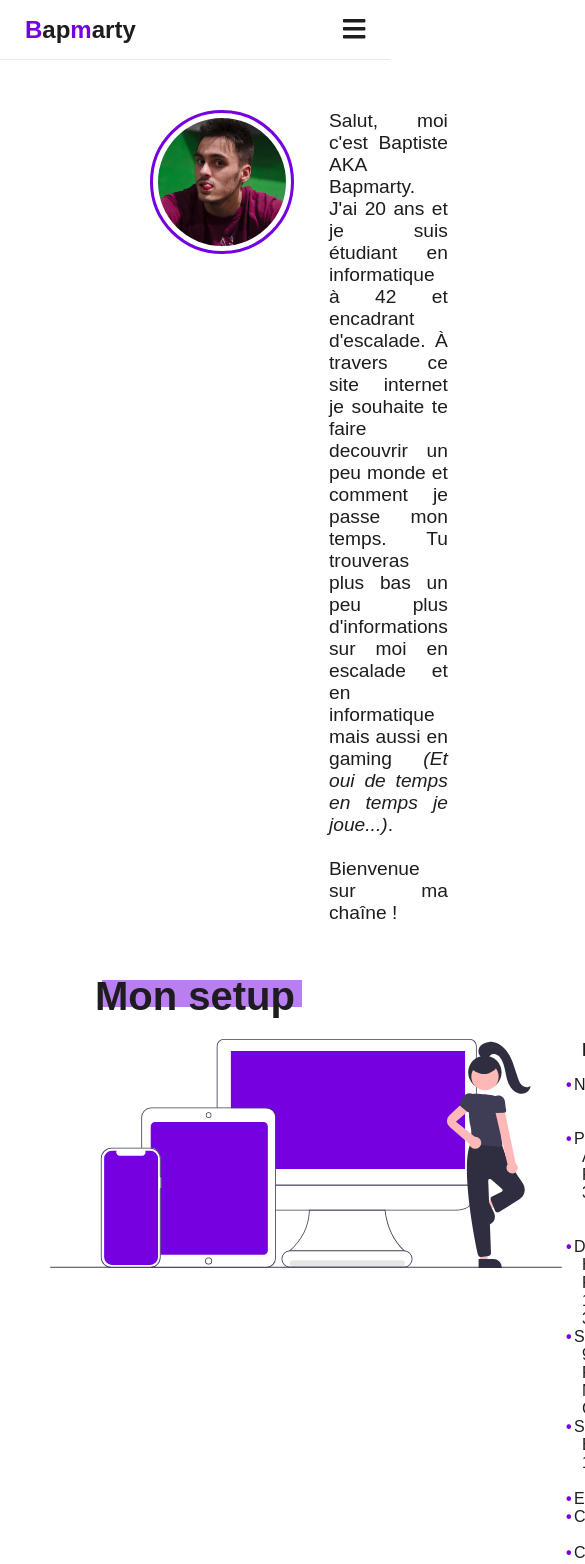
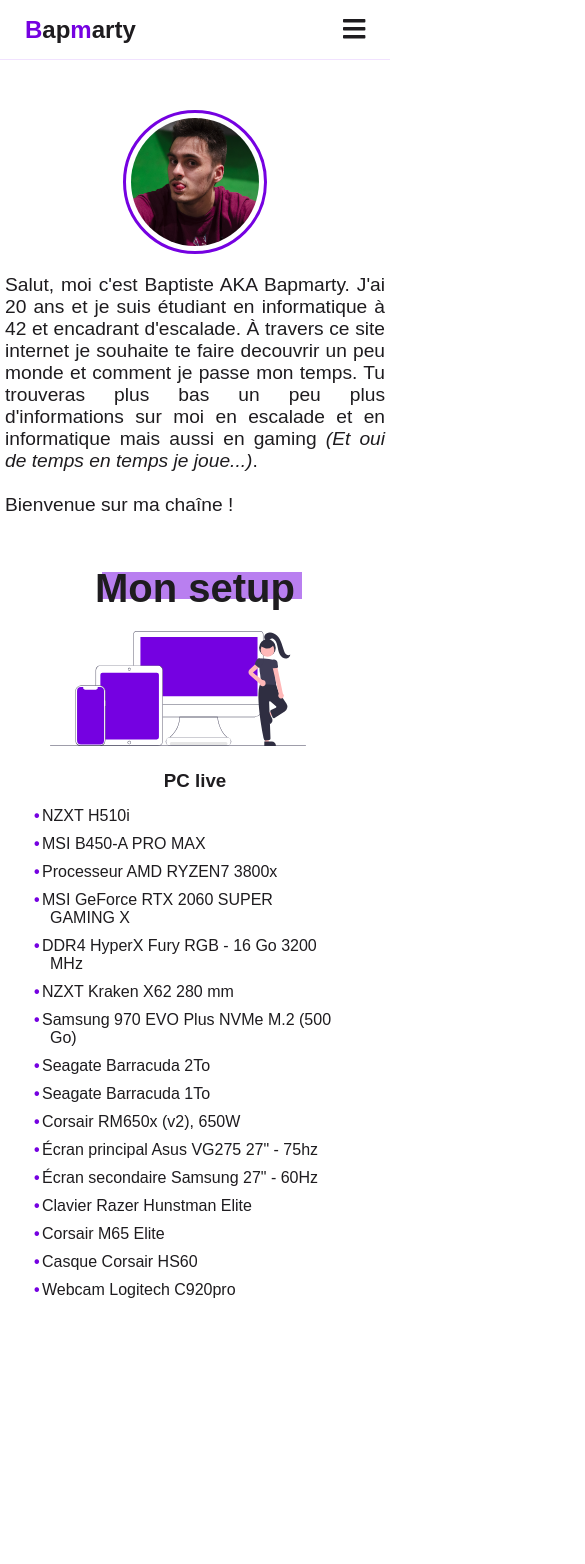
Before and after one commit to bapmarty/webtv, a React (Create React App) app in the folder app/: page /info in a window 390 px wide. Shown: the top 1564 px of the page, 585 px wide, since content can reach past the window. After the commit the page ends 1349 px from the top, so only its background shows below. Built offline with nearby package versions, Linux system fonts and the light colour scheme; no server answers; a web font is replaced by a local one.

Commit message:
:iphone: Responsive information page

```diff
--- a/app/src/assets/scss/components/informations.scss
+++ b/app/src/assets/scss/components/informations.scss
@@ -14,7 +14,100 @@
   }
 }
 
+@media screen and (max-width: 981px) {
+  .pres-section {
+    margin-top: 50px;
+    display: grid;
+    grid-gap: 20px;
+    grid-template-columns: repeat(2fr, 1fr);
+    grid-auto-rows: minmax(auto, 100%);
+    .logo {
+      grid-row: 1;
+      img {
+        display: block;
+        margin: 0 auto;
+        width: 128px;
+        padding: 5px;
+        border-radius: 50%;
+        border: 3px solid $purple;
+      }
+    }
+    .presentation {
+      grid-row: 2;
+      position: relative;
+      .text {
+        padding: 0 5px;
+        font-size: 1.2rem;
+        font-weight: 500;
+        text-align: justify;
+        .surligned {
+          &:before {
+            width: 83px;
+            height: 20px;
+          }
+        }
+      }
+    }
+  }
 
+  .setup-section {
+    margin-top: 50px;
+    .setup-title {
+      position: relative;
+      display: block;
+      margin: 0 0 20px 0;
+      h1 {
+        display: block;
+        position: relative;
+        font-size: 2.5rem;
+        text-align: center;
+        .surligned {
+          &:before {
+            width: 200px;
+            height: 27px;
+          }
+        }
+      }
+    }
+    .setup-content {
+      margin: 0 50px 50px;
+      display: grid;
+      grid-gap: 20px;
+      grid-template-rows: repeat(2fr, 1fr);
+      grid-auto-rows: minmax(auto, 100%);
+      .config-live{
+        grid-row: 2;
+        h3 {
+          text-align: center;
+          margin-bottom: 15px;
+        }
+        ul {
+          display: grid;
+          grid-template-columns: repeat(1fr, 1fr);
+          grid-auto-rows: minmax(auto, 100%);
+          grid-gap: 10px 0;
+          list-style-type: none;
+          li::before {
+            content: "\2022";
+            color: $purple;
+            font-weight: bold;
+            display: inline-block;
+            width: .5em;
+            margin-left: -1em;
+          }
+        }
+      }
+      .devices-img {
+        grid-column: 1;
+        img {
+          width: 256px;
+        }
+      }
+    }
+  }
+}
+
+@media screen and (min-width: 982px) {
   .pres-section {
     display: grid;
     grid-gap: 20px;
@@ -101,3 +194,4 @@
       }
     }
   }
+}
--- a/app/src/components/Informations.js
+++ b/app/src/components/Informations.js
@@ -41,11 +41,12 @@
               <li>Seagate Barracuda 2To</li>
               <li>Seagate Barracuda 1To</li>
               <li>Corsair RM650x (v2), 650W</li>
-              <li>Ecran 1</li>
-              <li>Ecran 2</li>
-              <li>Clavier</li>
+              <li>Écran principal Asus VG275 27" - 75hz</li>
+              <li>Écran secondaire Samsung 27" - 60Hz</li>
+              <li>Clavier Razer Hunstman Elite</li>
               <li>Corsair M65 Elite</li>
-              <li>Corsair Casque</li>
+              <li>Casque Corsair HS60</li>
+              <li>Webcam Logitech C920pro</li>
             </ul>
           </div>
         </div>
```
Lines whose indentation alone changed are shown as unchanged.
